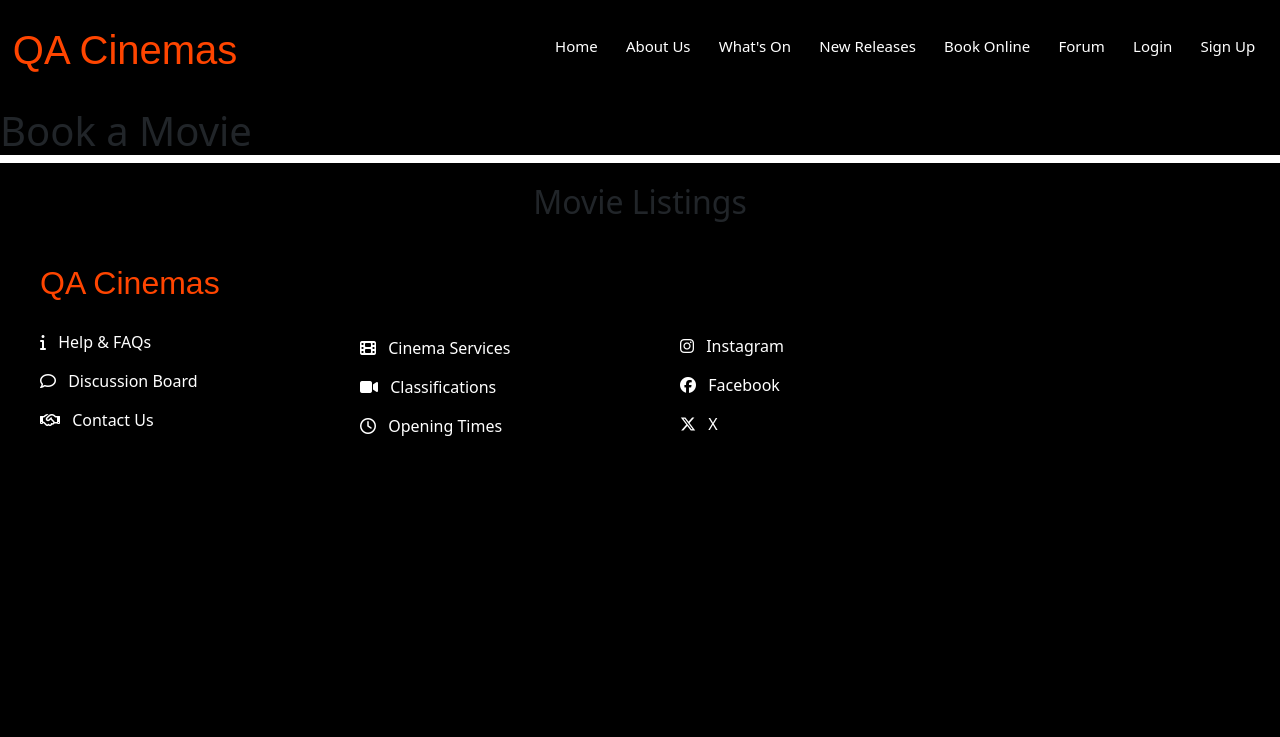
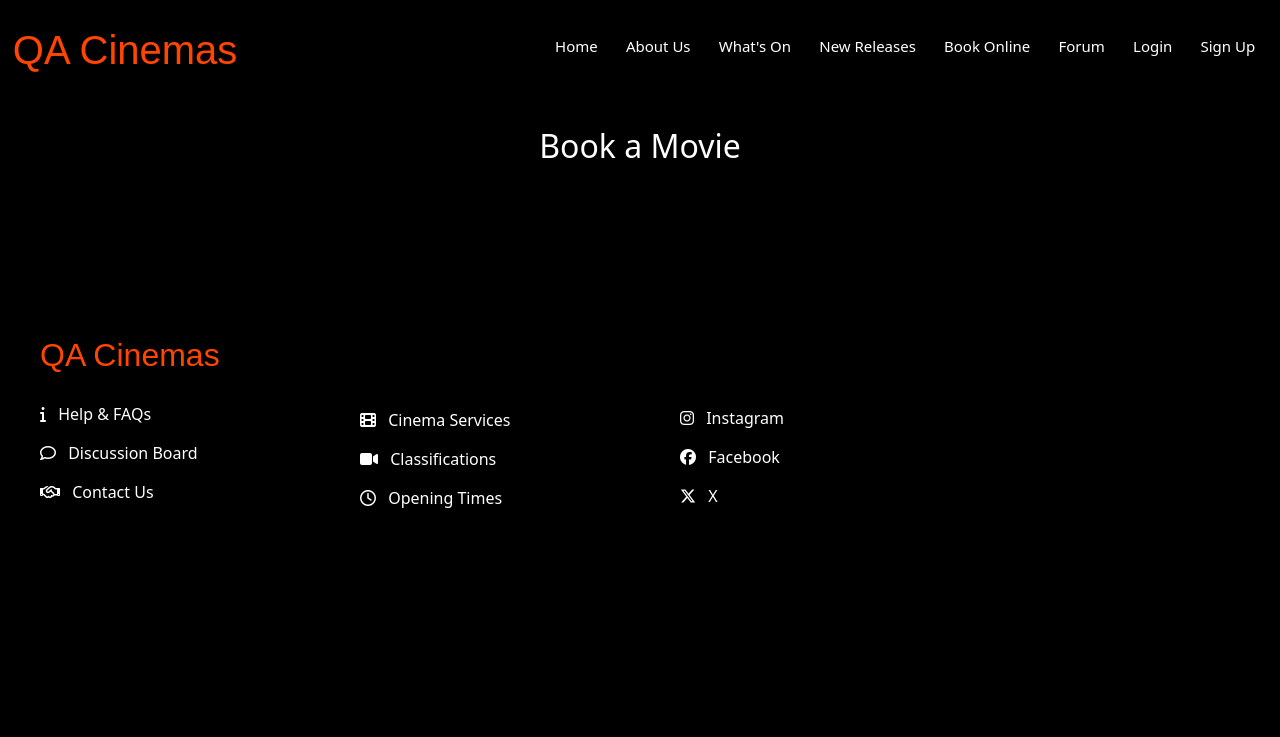
Before and after one commit to pamswi/QA_Cinema, a Flask app: page /filmbooking in a window 1280 px wide; the page is wider, and only the part inside the window is pictured. Shown: the top 737 px of that part. Run offline with Flask 3, Linux system fonts and the light colour scheme; some libraries are stand-ins or nearby versions; some web fonts are replaced.

Commit message:
EG: fixed bugs with images on listings and filmbooking pages

```diff
--- a/application/routes.py
+++ b/application/routes.py
@@ -32,7 +32,8 @@ def about():
 
 @app.route("/filmbooking")
 def filmbooking():
-    return render_template("filmbooking.html")
+    all_films = Movie.query.all()
+    return render_template("filmbooking.html", films=all_films)
 
 @app.route("/openingtimes")
 def opening_times():
@@ -83,8 +84,6 @@ def api_view_screenings(movie_id):
 def listings():
     all_films = Movie.query.all()
     return render_template("listings.html", films=all_films)
-
-
 
 
 @app.route('/newreleases', methods=['GET'])
--- a/application/templates/filmbooking.html
+++ b/application/templates/filmbooking.html
@@ -2,14 +2,13 @@
 
 <body>
 
-    <h1>Book a Movie</h1>
     <div class="movie-list">
-        <h2>Movie Listings</h2>
+        <h2 class="listings-heading">Book a Movie</h2>
         <div class="movie-items">
             {% for film in films %}
               <div class="movie-item">
 
-                <img src="{{ film.poster }}" alt="{{ film.title }}" class="movie-poster">
+                <img src="{{ url_for('static', filename=film.poster)}}" alt="{{ film.title }}" class="movie-poster">
                 <h3><span class="movie-title">{{ film.title }}</span></h3>
               </div>
             {% endfor %}
--- a/application/templates/new_releases.html
+++ b/application/templates/new_releases.html
@@ -8,7 +8,7 @@
               <div class="movie-item">
                 <a href = "{{ url_for('view_movie', movie_id=film.id) }}">
 
-                  <img src="{{ film.poster }}" alt="{{ film.title }}" class="movie-poster">
+                  <img src="{{ url_for('static', filename=film.poster)}}" alt="{{ film.title }}" class="movie-poster">
                 </a>
                 <h3><span class="movie-title">{{ film.title }}</span></h3>
               </div>
```
Also changed, not shown: application/templates/listings.html (+5 -10 lines).
